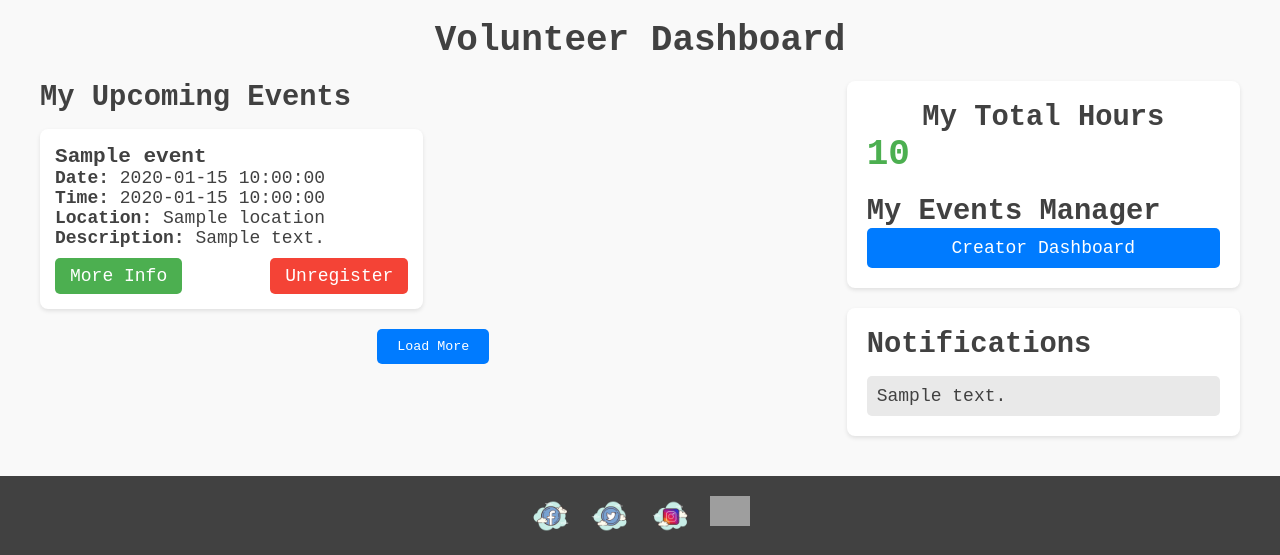
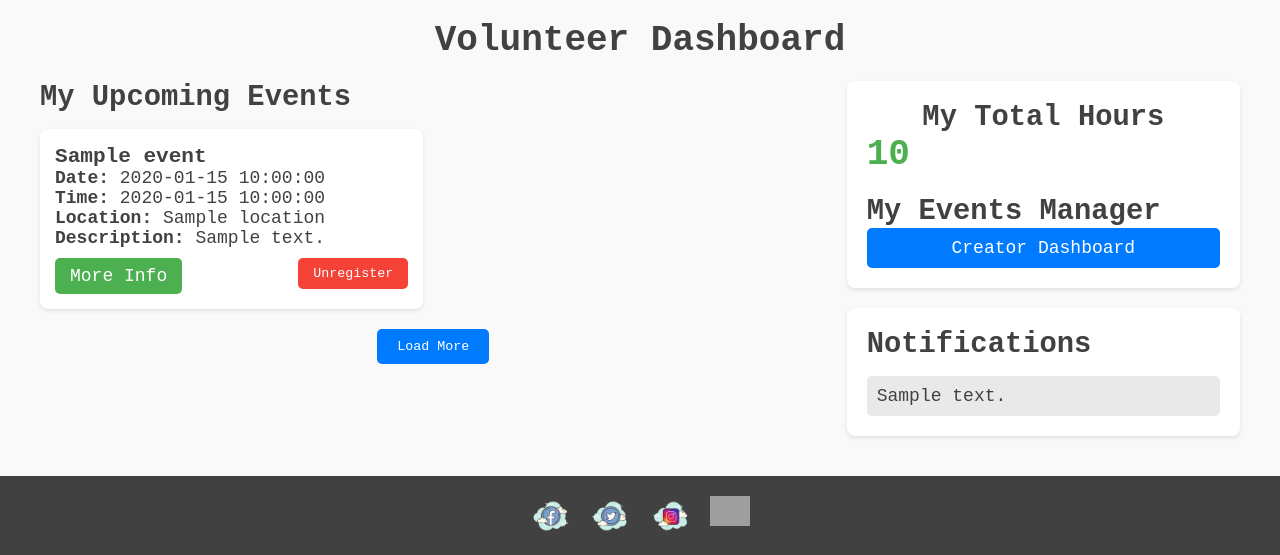
Before and after one commit to Ebube-Ochemba/AidAlley, a Flask app: template web_app/templates/volunteer-dashboard.html in a window 1280 px wide. Shown: the part 71-626 px from the top of the page. Run offline with Flask 3, Linux system fonts and the light colour scheme; the template is opened without the code that fills it: most values are stand-ins (such as "Sample title", 1, 10 or a date in 2020); some libraries are stand-ins or nearby versions; grey boxes are pictures that could not be loaded.

Commit message:
setup unregister button

```diff
--- a/web_app/templates/volunteer-dashboard.html
+++ b/web_app/templates/volunteer-dashboard.html
@@ -27,7 +27,9 @@
                         <p><strong>Description:</strong> {{ event.description }}</p>
                         <div class="event-buttons">
                             <a class="event-link-button" href="/events/{{ event.id }}">More Info</a>
-                            <a class="event-unregister-button" href="/unregister/{{ event.id }}">Unregister</a>
+                            <form action="/unregister/{{ event.id }}" method="POST">
+                                <button type="submit" class="event-unregister-button">Unregister</button>
+                            </form>
                         </div>
                     </div>
                     {% endfor %}
```
